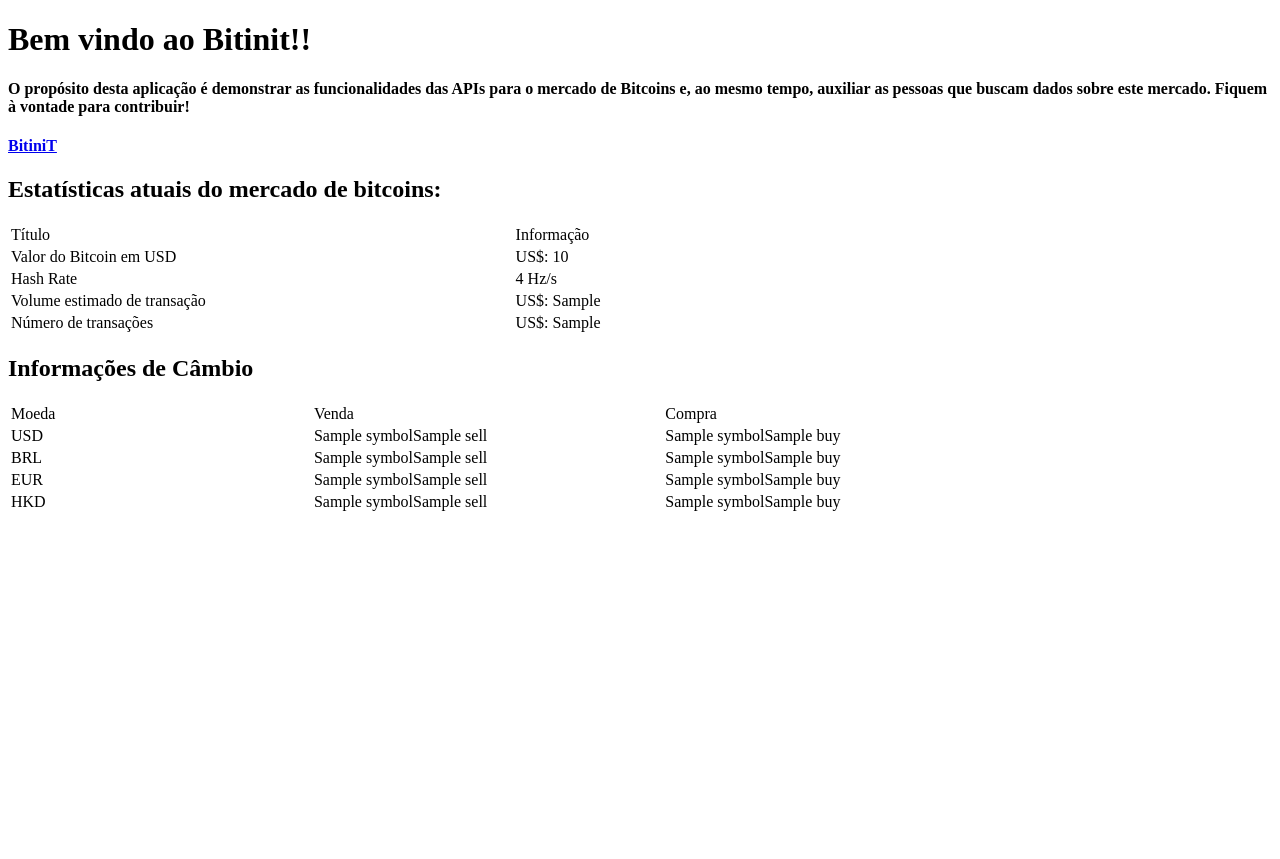
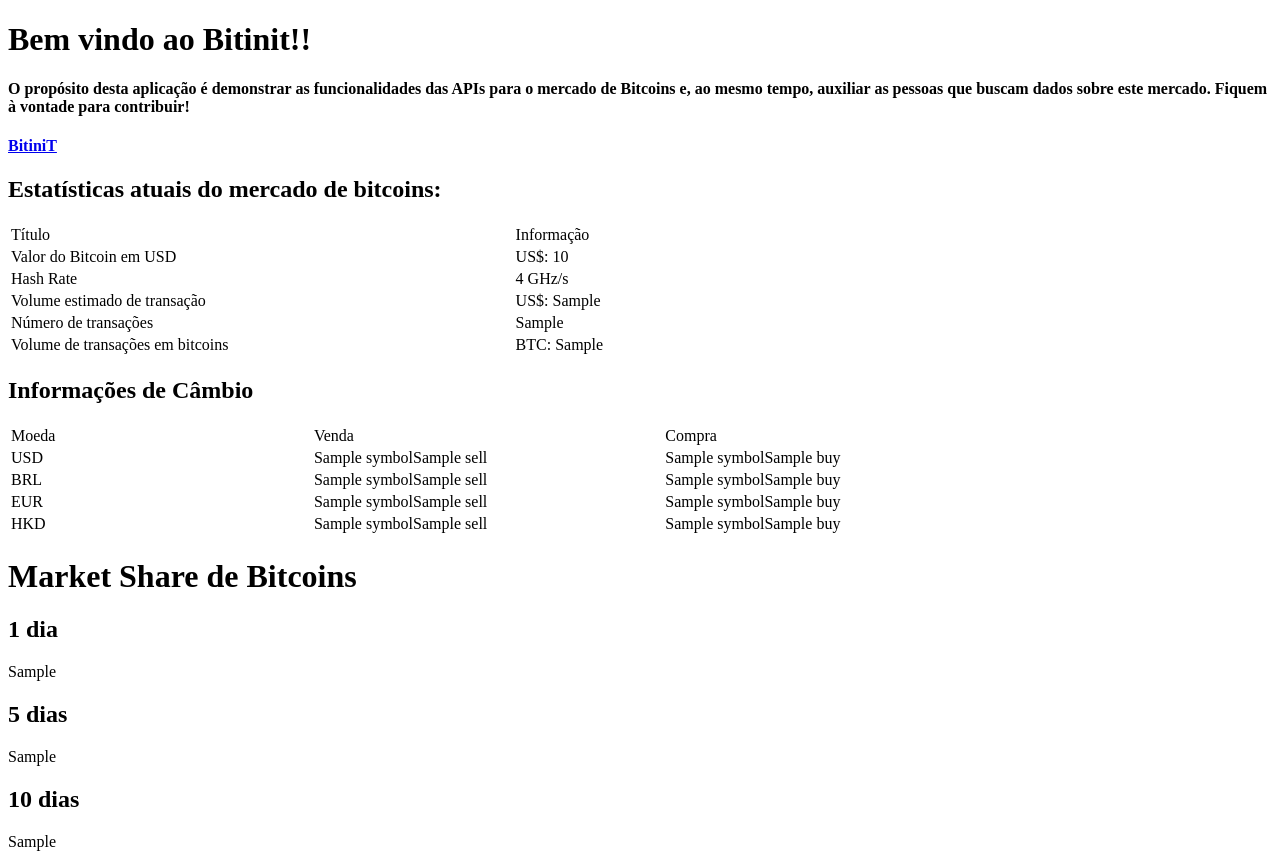
Before and after one commit to dieegom/bitinit, a Django app: template bi_tcoin/app/templates/bitinit.html in a window 1280 px wide. Before the commit the page ends 511 px from the top, so only its background shows below. Run offline with Django 3.2, Linux system fonts and the light colour scheme; the template is opened without the code that fills it: most values are stand-ins (such as "Sample title", 1, 10 or a date in 2020).

Commit message:
mais coisa

```diff
--- a/bi_tcoin/app/templates/bitinit.html
+++ b/bi_tcoin/app/templates/bitinit.html
@@ -22,7 +22,7 @@
         </tr>
         <tr>
             <td>Hash Rate</td>
-            <td>{{ bitcoin.hash_rate }} Hz/s</td>
+            <td>{{ bitcoin.hash_rate }} GHz/s</td>
         </tr>
         <tr>
             <td>Volume estimado de transação</td>
@@ -30,7 +30,11 @@
         </tr>
         <tr>
             <td>Número de transações</td>
-            <td>US$: {{ bitcoin.estimated_transaction_volume_usd }}</td>
+            <td>{{ bitcoin.estimated_transaction_volume_usd }}</td>
+        </tr>
+        <tr>
+            <td>Volume de transações em bitcoins</td>
+            <td>BTC: {{ bitcoin.trade_volume_btc }}</td>
         </tr>
     </table>
     <h2>Informações de Câmbio</h2>
@@ -61,5 +65,12 @@
             <td>{{ cambio.HKD.symbol }}{{ cambio.HKD.buy }}</td>
         </tr>
     </table>
+    <h1>Market Share de Bitcoins</h1>
+    <h2>1 dia</h2>
+    {{ mkt_shr_1d }}
+    <h2>5 dias</h2>
+    {{ mkt_shr_5d }}
+    <h2>10 dias</h2>
+    {{ mkt_shr_10d }}
 </body>
 </html>
--- a/bi_tcoin/app/views.py
+++ b/bi_tcoin/app/views.py
@@ -1,5 +1,5 @@
 from django.shortcuts import render
-from app.main import get_stat, get_cambio
+from app.main import get_stat, get_cambio, get_mkt_share
 
 # Create your views here.
 
@@ -16,6 +16,9 @@
     try:
         context = {"bitcoin": get_stat(),
                    "cambio": get_cambio(),
+                   "mkt_shr_1d": get_mkt_share("1days"),
+                   "mkt_shr_5d": get_mkt_share("5days"),
+                   "mkt_shr_10d": get_mkt_share("10days")
                    }
         return render(request,'bitinit.html',context)
     except:
```
Also changed, not shown: bi_tcoin/app/main.py (+23 -0 lines).
